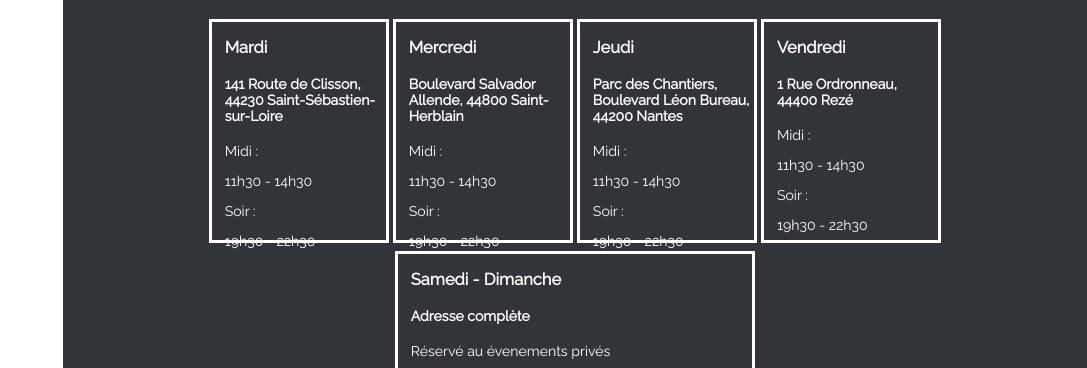
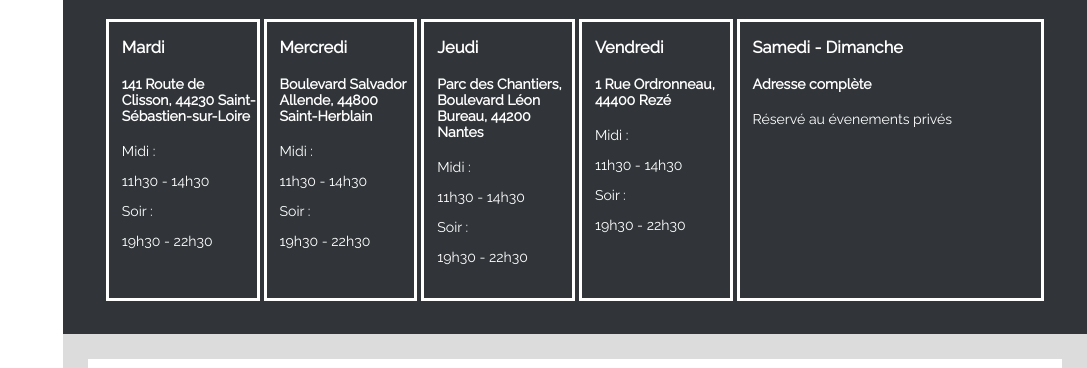
Before and after one commit to ErwannGui/ProjetFinal, a PHP site: page /contact.php in a window 1280 px wide. Shown: the part 801-1169 px from the top of the page, without its empty margins (193-1280 px from the left). Run offline with PHP 8.4, Linux system fonts and the light colour scheme; some libraries are stand-ins or nearby versions.

Commit message:
QD contact

```diff
--- a/css/style.css
+++ b/css/style.css
@@ -1504,8 +1504,6 @@ th, td {
     padding: 25px;
     position:relative;
     z-index: 1000;
-    display: flex;
-    align-items: center;
 }
 
 .map{
@@ -1513,20 +1511,21 @@ th, td {
 }
 
 .day{
-    width: 180px;
+    width: 12vw;
     border: solid 3px;
     display: inline-block;
-    height: 17.5vw;
+    height: 22vw;
     color: white;
     text-align: left;
     padding-left: 1vw;
     vertical-align: top;
     margin-bottom: 1vh;
     font-size: 1.1vw;
+
 }
 
 .week-end{
-    width: 360px;
+    width: 24vw;
 }
 
 #map{
```
